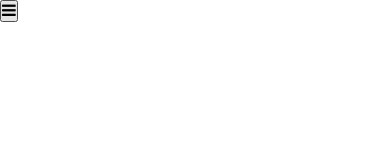
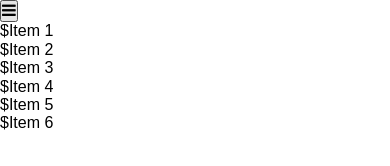
Before and after one commit to FrontendHere/Blocks, a plain HTML site: page src/index.html in a window 390 px wide. Drawn offline with nearby package versions, Linux system fonts and the light colour scheme; files that its build step writes are made by us from their sources; files whose address does not match are found by name.

Commit message:
Ul-before

```diff
--- a/src/index.html
+++ b/src/index.html
@@ -8,6 +8,7 @@
 </head>
 <body>
 	@@include('menu/menu.html')
+	@@include('ul-before/ul-before.html')
 	<script src="js/jquery-3.3.1.min.js"></script>
 	<script src="js/script.js"></script>
 </body>
--- a/src/menu/_menu.scss
+++ b/src/menu/_menu.scss
@@ -1,4 +1,5 @@
-.open-menu-i{
+.open-menu-i,
+.close-menu-i{
 	display: none;
 }
 .menu-i{
@@ -10,7 +11,8 @@
 	.menu-i{
 		display: none;
 	}
-	.open-menu-i{
+	.open-menu-i,
+	.close-menu-i{
 		display: block;
 	}
 }
--- a/src/style.scss
+++ b/src/style.scss
@@ -1,2 +1,3 @@
 @import "menu/menu",
-		"menu/__submenu/menu__submenu";
+		"menu/__submenu/menu__submenu",
+		"ul-before/ul-before";
--- /dev/null
+++ b/src/ul-before/_ul-before.scss
@@ -0,0 +1,10 @@
+.ul-before-i{
+	&__li{
+		span{
+			&:before{
+				display: inline-block;
+				content: '\24';
+			}
+		}
+	}
+}
--- /dev/null
+++ b/src/ul-before/ul-before.html
@@ -0,0 +1,8 @@
+<ul class="ul-before-i">
+	<li class="ul-before-i__li"><span>Item 1</span></li>
+	<li class="ul-before-i__li"><span>Item 2</span></li>
+	<li class="ul-before-i__li"><span>Item 3</span></li>
+	<li class="ul-before-i__li"><span>Item 4</span></li>
+	<li class="ul-before-i__li"><span>Item 5</span></li>
+	<li class="ul-before-i__li"><span>Item 6</span></li>
+</ul>
```
Also changed, not shown: build/index.html (+8 -0 lines), build/css/style.css.
